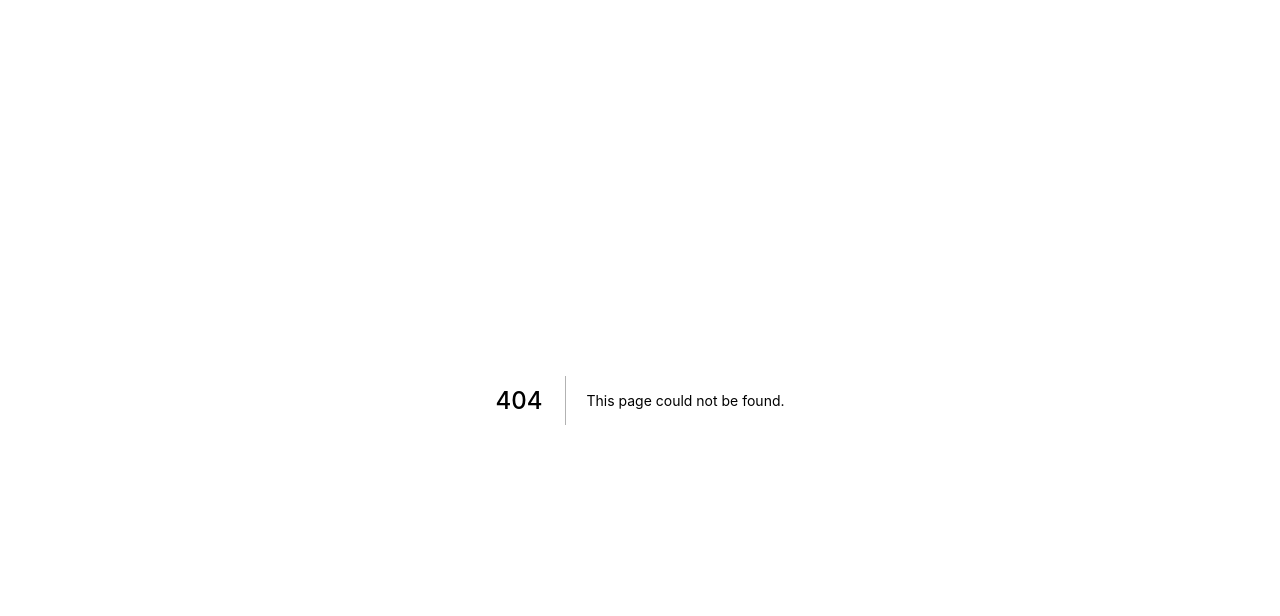
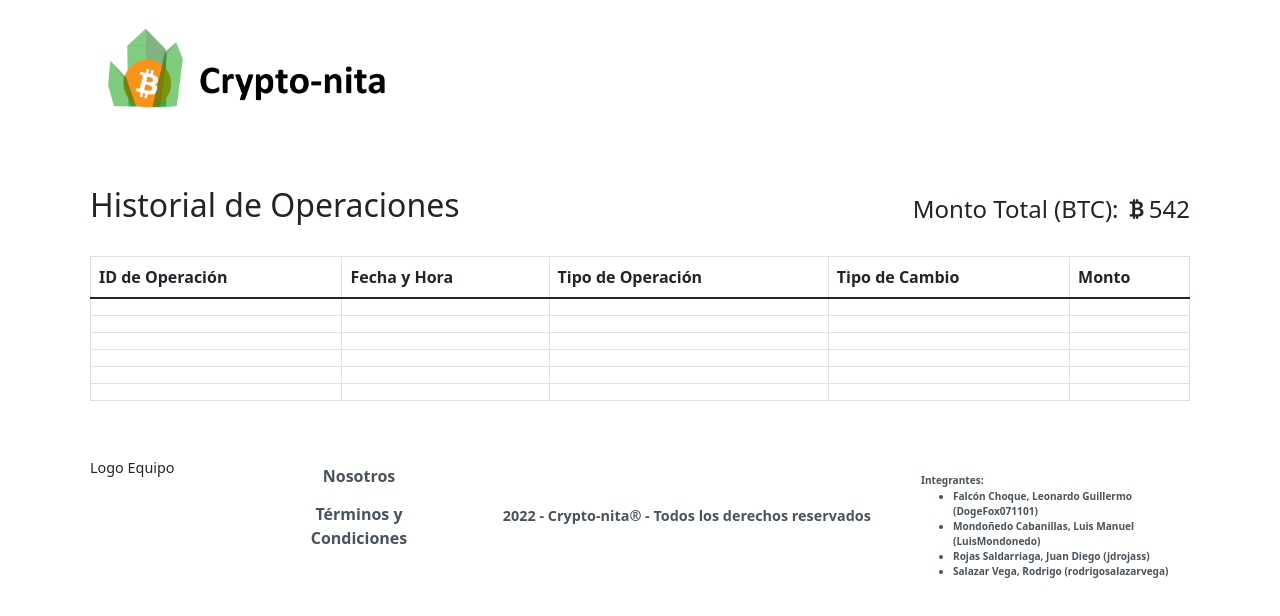
Before and after one commit to DogeFox071101/Crypto-nita_2022-0_Grupo3, a Next.js app in the folder cryptonita/cryptonita_ulima/: page /historialOpRealizadas in a window 1280 px wide. Before the commit this address had no page. Shown: the top 616 px of the page. Built offline with nearby package versions, Linux system fonts and the light colour scheme.

Commit message:
Historial Operaciones
Se realizo el sketch HistorialOperacionesRealizadas en react

```diff
--- /dev/null
+++ b/cryptonita/cryptonita_ulima/pages/historialOpRealizadas.js
@@ -0,0 +1,78 @@
+import Footer from "../components/footer.component"
+import Header from "../components/header.component"
+import React, { useEffect } from "react";
+
+const HistorialOperaciones = () => {
+    useEffect(() => {
+        document.title = "Historial de Operaciones | Crypto-nita"
+    })
+    return <div>
+        <Header></Header>
+        <main className="p-2 mt-4">
+            <div className="row mt-2 mb-4">
+                <h2 className="col-8">Historial de Operaciones</h2>
+                <h4 className="col-4 text-end my-auto">Monto Total (BTC): <i class="bi bi-currency-bitcoin"></i>542</h4>
+            </div>
+            <div className="col-12 mx-auto my-2">
+                <table className="table table-stripped table-bordered table-responsive">
+                    <thead>
+                        <tr>
+                            <th>ID de Operación</th>
+                            <th>Fecha y Hora</th>
+                            <th>Tipo de Operación</th>
+                            <th>Tipo de Cambio</th>
+                            <th>Monto</th>
+                        </tr>
+                    </thead>
+                    <tbody>
+                        <tr>
+                            <td></td>
+                            <td></td>
+                            <td></td>
+                            <td></td>
+                            <td></td>
+                        </tr>
+                        <tr>
+                            <td></td>
+                            <td></td>
+                            <td></td>
+                            <td></td>
+                            <td></td>
+                        </tr>
+                        <tr>
+                            <td></td>
+                            <td></td>
+                            <td></td>
+                            <td></td>
+                            <td></td>
+                        </tr>
+                        <tr>
+                            <td></td>
+                            <td></td>
+                            <td></td>
+                            <td></td>
+                            <td></td>
+                        </tr>
+                        <tr>
+                            <td></td>
+                            <td></td>
+                            <td></td>
+                            <td></td>
+                            <td></td>
+                        </tr>
+                        <tr>
+                            <td></td>
+                            <td></td>
+                            <td></td>
+                            <td></td>
+                            <td></td>
+                        </tr>
+                    </tbody>
+                </table>
+            </div>
+        </main>
+        <Footer></Footer>
+    </div>
+}
+
+export default HistorialOperaciones
```
